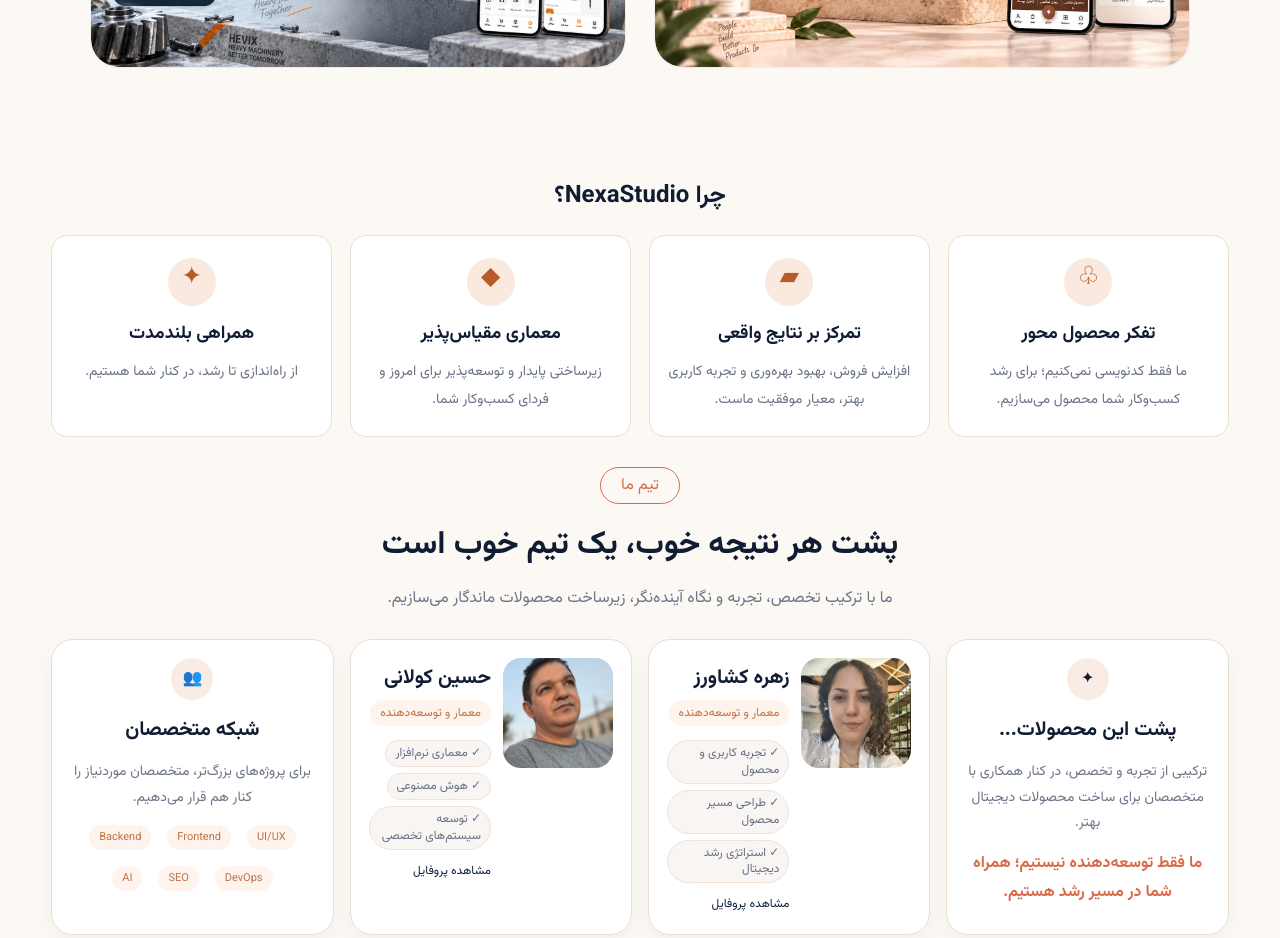
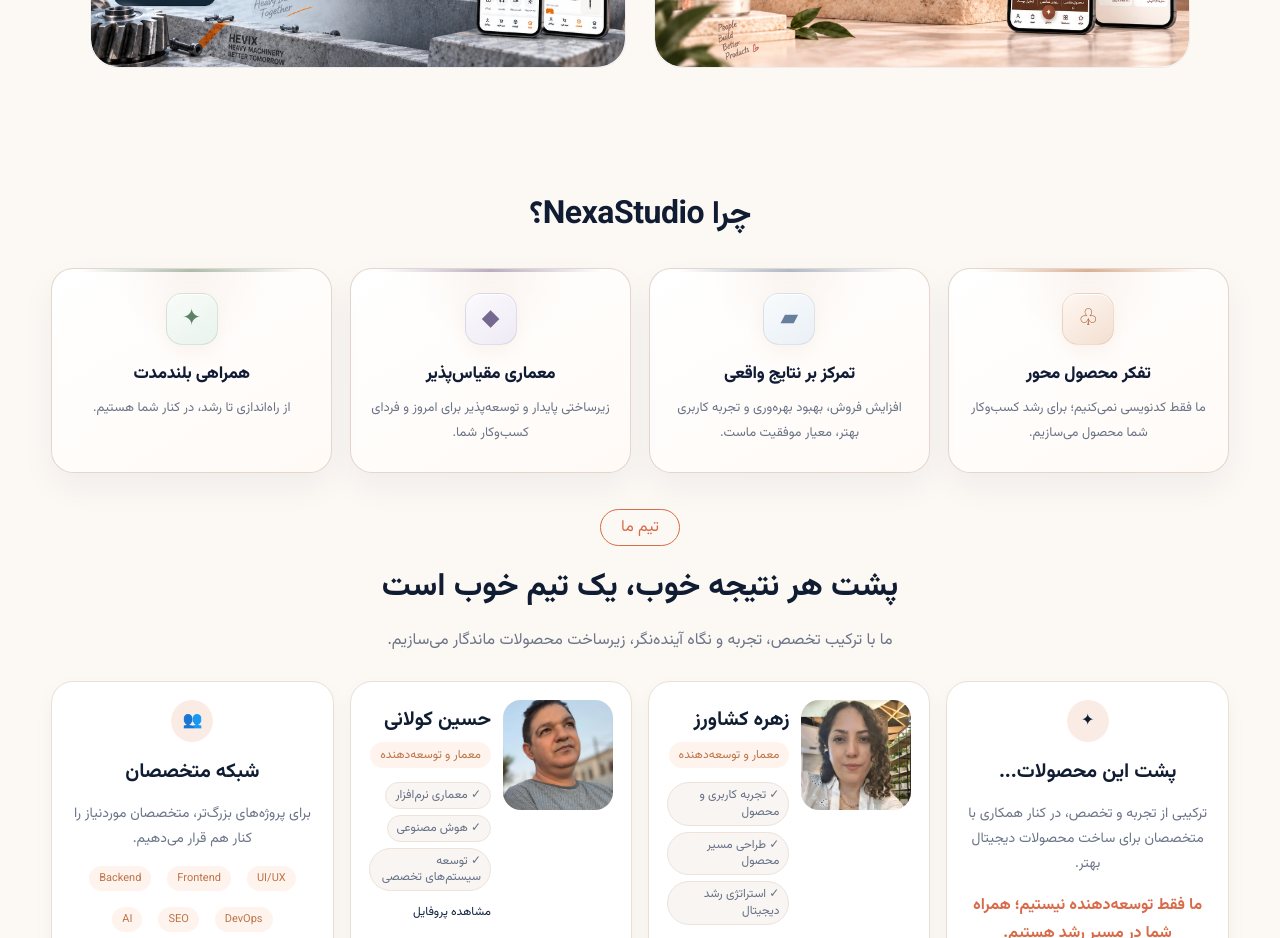
Before and after one commit to zohreksh/smartpilot, a Nuxt app: page / in a window 1280 px wide. Shown: the part 1420-2358 px from the top of the page. Built offline with nearby package versions, Linux system fonts and the light colour scheme.

Commit message:
Polish homepage why cards

```diff
--- a/components/sections/WhyUsSection.vue
+++ b/components/sections/WhyUsSection.vue
@@ -32,58 +32,141 @@
 
 <style scoped>
 .why-section {
+  padding: 26px 0 36px;
   text-align: center;
-  padding: 20px 0 30px 0
 }
+
+.why-section h2 {
+  margin-bottom: 28px;
+  color: #101c32;
+  font-size: 32px;
+  letter-spacing: -0.015em;
+}
+
 .why-grid {
   display: grid;
   grid-template-columns: repeat(4, 1fr);
   gap: 18px;
-  /* margin-top: 35px; */
 }
+
 .why-card {
-  background: #fff;
-  border: 1px solid #eadfd7;
-  border-radius: 16px;
-  padding: 22px 18px;
-  min-height: 160px;
+  position: relative;
+  overflow: hidden;
   display: flex;
+  min-height: 205px;
   flex-direction: column;
   align-items: center;
   justify-content: flex-start;
+  padding: 24px 20px 22px;
+  border: 1px solid rgba(226, 211, 199, 0.92);
+  border-radius: 22px;
+  background:
+    radial-gradient(circle at 50% 0%, rgba(184, 107, 53, 0.07), transparent 32%),
+    linear-gradient(150deg, #fff 0%, #fffaf6 100%);
+  box-shadow:
+    0 14px 34px rgba(16, 28, 50, 0.05),
+    inset 0 1px 0 rgba(255, 255, 255, 0.94);
   direction: rtl;
+  transition:
+    transform 0.22s ease,
+    box-shadow 0.22s ease,
+    border-color 0.22s ease;
 }
+
+.why-card::before {
+  content: "";
+  position: absolute;
+  top: 0;
+  right: 28px;
+  left: 28px;
+  height: 3px;
+  border-radius: 0 0 999px 999px;
+  background: linear-gradient(90deg, transparent, rgba(184, 107, 53, 0.5), transparent);
+}
+
+.why-card:nth-child(2)::before {
+  background: linear-gradient(90deg, transparent, rgba(112, 136, 164, 0.55), transparent);
+}
+
+.why-card:nth-child(3)::before {
+  background: linear-gradient(90deg, transparent, rgba(118, 104, 144, 0.5), transparent);
+}
+
+.why-card:nth-child(4)::before {
+  background: linear-gradient(90deg, transparent, rgba(92, 130, 104, 0.5), transparent);
+}
+
+.why-card:hover {
+  transform: translateY(-5px);
+  border-color: rgba(184, 107, 53, 0.28);
+  box-shadow:
+    0 22px 46px rgba(16, 28, 50, 0.085),
+    inset 0 1px 0 rgba(255, 255, 255, 0.96);
+}
+
 .why-icon {
-  width: 48px;
-  height: 48px;
-  border-radius: 50%;
-  background: #fae9df;
-  color: #b65b2a;
   display: flex;
-  align-items: flex-start;
+  width: 52px;
+  height: 52px;
+  align-items: center;
   justify-content: center;
-  font-size: 25px;
-  margin-bottom: 14px;
+  margin-bottom: 16px;
+  border: 1px solid rgba(184, 107, 53, 0.17);
+  border-radius: 16px;
+  background: linear-gradient(145deg, #fff8f3, #f3dfd1);
+  color: #a75c32;
+  font-size: 23px;
+  box-shadow:
+    inset 0 1px 0 #fff,
+    0 8px 18px rgba(184, 107, 53, 0.07);
 }
+
+.why-card:nth-child(2) .why-icon {
+  border-color: rgba(112, 136, 164, 0.18);
+  background: linear-gradient(145deg, #f9fbfd, #e9f0f6);
+  color: #657f9c;
+}
+
+.why-card:nth-child(3) .why-icon {
+  border-color: rgba(118, 104, 144, 0.18);
+  background: linear-gradient(145deg, #fbfafd, #eeeaf5);
+  color: #766890;
+}
+
+.why-card:nth-child(4) .why-icon {
+  border-color: rgba(92, 130, 104, 0.18);
+  background: linear-gradient(145deg, #f9fcfa, #e9f3ec);
+  color: #5c8268;
+}
+
 .why-card h3 {
-  font-size: 18px;
-  margin: 0 0 10px;
+  margin: 0 0 9px;
   color: #101b35;
+  font-size: 17px;
+  font-weight: 800;
+  letter-spacing: -0.01em;
 }
+
 .why-card p {
-  font-size: 14px;
-  line-height: 2;
+  margin: 0;
   color: #697386;
-  margin: 0;
+  font-size: 13px;
+  line-height: 1.95;
 }
+
 @media (max-width: 900px) {
   .why-grid {
     grid-template-columns: repeat(2, 1fr);
   }
 }
+
 @media (max-width: 600px) {
   .why-grid {
     grid-template-columns: 1fr;
   }
+
+  .why-card {
+    min-height: 0;
+  }
 }
 </style>
```
